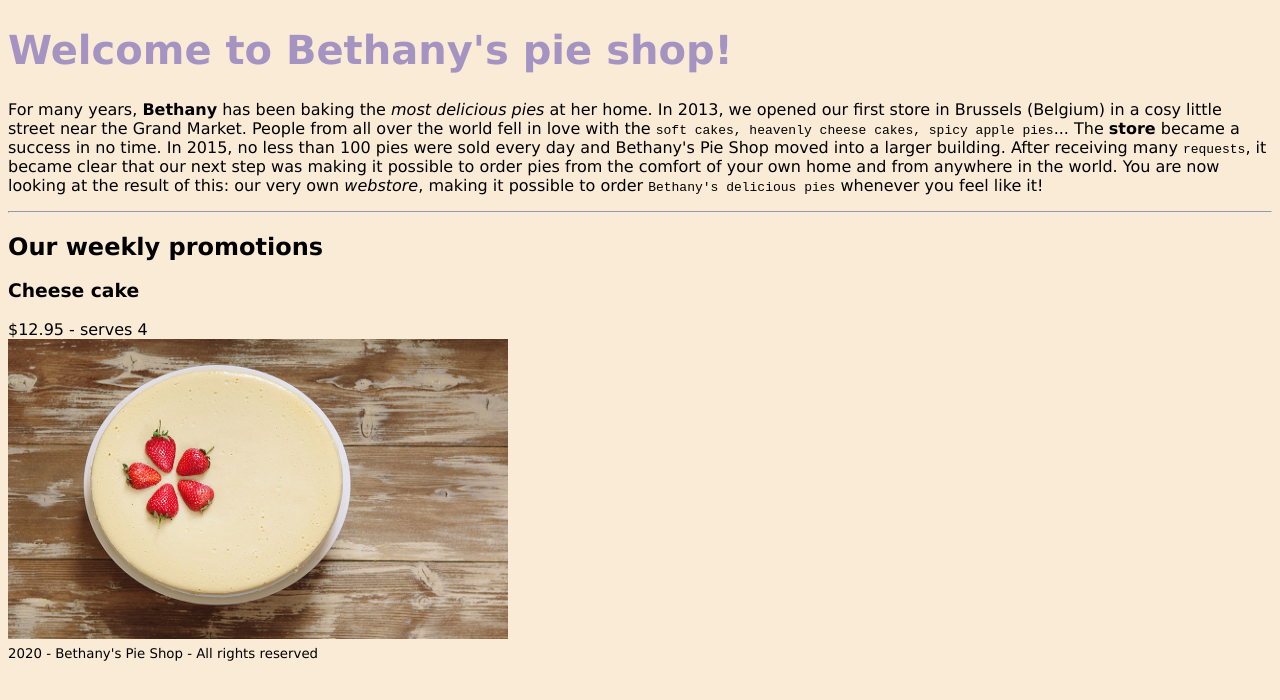
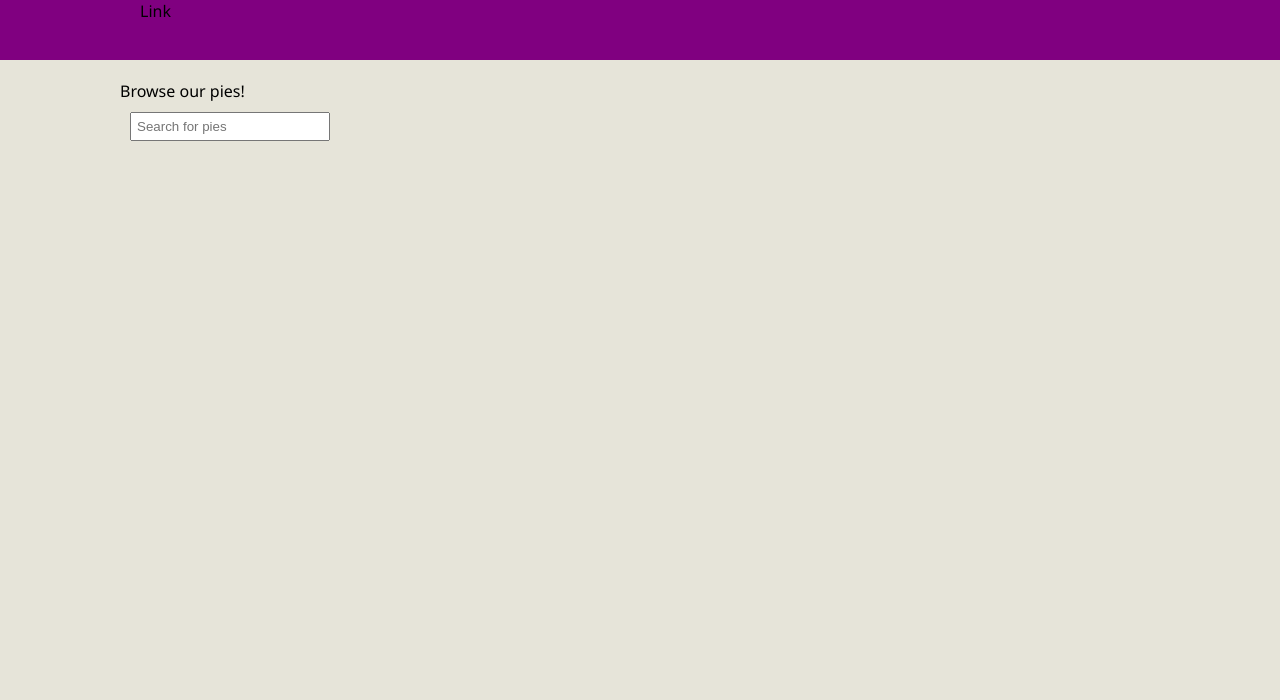
Before and after one commit to shivsan/learning-html, a plain HTML site: page index.html in a window 1280 px wide. Drawn offline with Linux system fonts and the light colour scheme.

Commit message:
Styling session.

```diff
--- a/index.html
+++ b/index.html
@@ -6,25 +6,69 @@
         <meta name="author" content="Bethany's pie shop">
         <meta name="description" content="Bethany's pie shop">
         <meta name="viewport" content="width=device-width, initial-scale=1">
+        <style>
+            body {
+                margin-top: 0px;
+                font-family: 'Segoe UI', Tahoma, Geneva, Verdana, sans-serif;
+                margin-left: auto;
+                margin-right: auto;
+                background-color: #e6e4d9;
+            }
+            #main-header {
+                background-color: purple;
+            }
+            nav {
+                width: 1000px;
+                height: 60px;
+                margin: 0 auto 20px
+            }
+            .searchbox {
+                padding: 5px;
+                margin: 10px 10px;
+                width: 200px;
+            }
+            #left-menu {
+                float: left;
+                width: 20%;
+                margin-bottom: 20px;
+            }
+        </style>
     </head>
-    <body style="background-color: antiquewhite;font-family: Verdana; ">
-        <h1 style="font-size: 40px;color: #a593c2;">Welcome to Bethany's pie shop!</h1>
-        <p>
-            For many years, <b>Bethany</b> has been baking the <em>most delicious pies</em> at her home. In 2013, we opened our first
-store in Brussels (Belgium) in a cosy little street near the Grand Market. People from all over the world fell in love
-with the <samp>soft cakes, heavenly cheese cakes, spicy apple pies</samp>... The <strong>store</strong> became a success in no time.
-In 2015, no less than 100 pies were sold every day and Bethany's Pie Shop moved into a larger building.
-After receiving many <code>requests</code>, it became clear that our next step was making it possible to order pies from the
-comfort of your own home and from anywhere in the world. You are now looking at the result of this: our very own
-<var>webstore</var>, making it possible to order <kbd>Bethany's delicious pies</kbd> whenever you feel like it!
-        </p>
-        <hr/>
-        <h2>Our weekly promotions</h2>
-        <h3>Cheese cake</h3>
-        $12.95 - serves 4
-        <br>
-    <img src="cheesecake.jpg" width="500px" height="300px"/>
-    <br>
-        <small>2020 - Bethany's Pie Shop - All rights reserved</small>
+    <body>
+    <header id="main-header">
+        <nav>Link</nav>
+    </header>
+    <div style="width: 1000px; margin-left: auto; margin-right: auto">
+        <aside id="left-menu">
+            <div style="float: right">
+                <header>Browse our pies!</header>
+                <input type="search" class="searchbox" placeholder="Search for pies"/>
+            </div>
+        </aside>
+    </div>
+<!--    <main>-->
+<!--        <article>-->
+<!--            <header>-->
+<!--                <h1 style="font-size: 40px;color: #a593c2;">Welcome to Bethany's pie shop!</h1>-->
+<!--                <p>-->
+<!--                    For many years, <b>Bethany</b> has been baking the <em>most delicious pies</em> at her home. In 2013, we opened our first-->
+<!--                    store in Brussels (Belgium) in a cosy little street near the Grand Market. People from all over the world fell in love-->
+<!--                    with the <samp>soft cakes, heavenly cheese cakes, spicy apple pies</samp>... The <strong>store</strong> became a success in no time.-->
+<!--                    In 2015, no less than 100 pies were sold every day and Bethany's Pie Shop moved into a larger building.-->
+<!--                    After receiving many <code>requests</code>, it became clear that our next step was making it possible to order pies from the-->
+<!--                    comfort of your own home and from anywhere in the world. You are now looking at the result of this: our very own-->
+<!--                    <var>webstore</var>, making it possible to order <kbd>Bethany's delicious pies</kbd> whenever you feel like it!-->
+<!--                </p>-->
+<!--                <hr/>-->
+<!--                <h2>Our weekly promotions</h2>-->
+<!--                <h3>Cheese cake</h3>-->
+<!--                $12.95 - serves 4-->
+<!--                <br>-->
+<!--                <img src="cheesecake.jpg" width="500px" height="300px"/>-->
+<!--                <br>-->
+<!--                <small>2020 - Bethany's Pie Shop - All rights reserved</small>-->
+<!--            </header>-->
+<!--        </article>-->
+<!--    </main>-->
     </body>
 </html>
```
